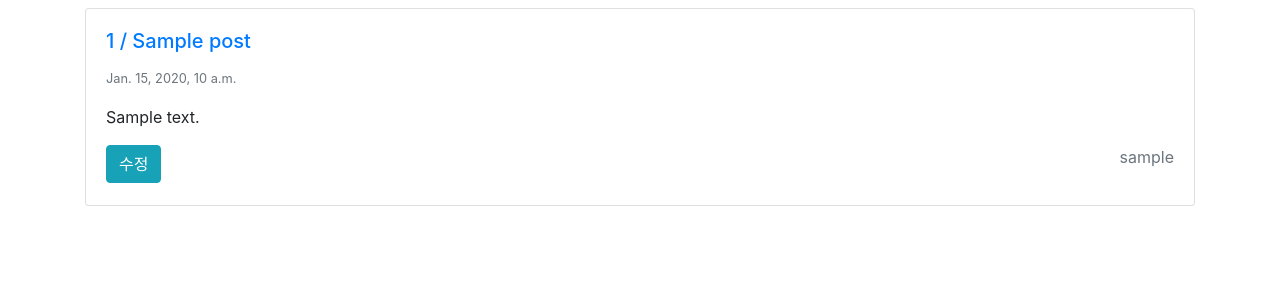
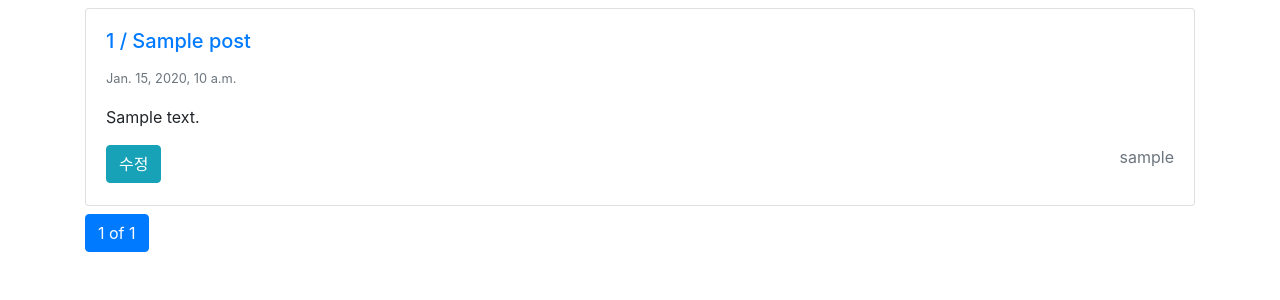
Before and after one commit to DI-Kim/djangogirls-tutorial, a Django app: page /posts/ in a window 1280 px wide. Shown: the part 56-356 px from the top of the page. Run offline with Django 3.2, Linux system fonts and the light colour scheme; tables that the repository leaves empty hold one stand-in row (Sample ...); some libraries are stand-ins or nearby versions.

Commit message:
first version complete

```diff
--- a/app/blog/views.py
+++ b/app/blog/views.py
@@ -1,14 +1,52 @@
 from django.http import HttpResponse, HttpResponseRedirect
 from django.shortcuts import render, redirect
 from django.urls import reverse
+from django.core.paginator import EmptyPage, PageNotAnInteger, Paginator
 
 from .models import Post
 
 def post_list(request):
-    posts = Post.objects.order_by('-created_date')
+    #내가 한 것
+    # post_page = Post.objects.all().order_by('-created_date')
+    # paginator = Paginator(post_page, 5)  # Show 5 contacts per page
+    # page = request.GET.get('page', 1)
+    # cur_posts = paginator.page(page)
+    #강사님이 한 것
+    #생성일자 내림차순으로 정렬된 모든 Post 목록을 5개씩 나눌 paginator객체 생성
+    paginator = Paginator(
+        Post.objects.order_by('-created_date'),
+        5,
+    )
+    #GET parameter로 전달된 'page'의 값을 page변수에 할당
+    # 전달되지 않는다면 none이 할당됨
+    page = request.GET.get('page')
+    try:
+        #page변수가 가진 값에 해당하는 Page를
+        #Paginator에서 가져오기 위해 시도
+        posts = paginator.page(page)
+    except PageNotAnInteger:
+        #page변수가 정수가 아니어서 발생한 예외의 경우
+        posts = paginator.page(1)
+    except EmptyPage:
+        # page변수에 해당하는 Page에 내용이 없는경우
+        # (3페이지 까지만 가능한데 5페이지 호출 등)
+        # -> 무조건 마지막 페이지를 가져옴
+        posts = paginator.page(paginator.num_pages)
+
+    # 1. request.GET 에 'page'값이 전달됨
+    # 2. 전체 Post QuerySet을 사용해서 Paginator인스턴스를 생성, paginator변수에 할당
+    # 3. Paginator인스턴스의 '.page()'메서드를 호출, 호출 인수에 GET요청에 전달된 'page'값을 사용
+    # 4. .page()메서드 호출 결과를 cur_posts변수에 할당 (Page Instance)
+    # 5. posts변수를 템플릿으로 전달
+    # 6. Page Instance는 QuerySet과 같이 순회가능한 객체이며, 순회시 각 루프마다 해당 Post Instance를 돌려줌
+    #     post_list.html에서 해당 객체를 순회하도록 탬플릿을 구현
+    # 7. 템플릿에 '이전', '<현재페이지객체>', '다음' 링크를 생성
+
+    #이것때문에 씹혀서 내용이 제대로 안나왔음.
+    # posts = Post.objects.order_by('-created_date')
     context = {
         'posts': posts,
-        # 'titles': titles
+        # 'cur_posts': cur_posts
     }
     return render(request, 'blog/post_list.html', context)
 
--- a/app/templates/blog/post_list.html
+++ b/app/templates/blog/post_list.html
@@ -18,4 +18,70 @@
     </div>
     {% endfor %}
 
+    <nav>
+        <ul class="pagination">
+            {% if posts.has_previous %}
+            <li class="page-item">
+                <a href="?page={{ posts.previous_page_number }}"
+                   class="page-linke">이전</a>
+            </li>
+            {% endif %}
+            <li class="page-item active">
+                <span class="page-link">
+                    {{ posts.number }} of {{ posts.paginator.num_pages }}
+                </span>
+            </li>
+            {% if posts.has_next %}
+            <li class="page-item">
+                <a href="?page={{ posts.next_page_number }}"
+                   class="page-link">다음</a>
+            </li>
+            {% endif %}
+        </ul>
+    </nav>
+
+
+
+
+
+
+
+<!--내가 한 것 !!!!!!!!!!!!!!!!!!!!!!!!!!!!-->
+    <!--{% for cur_post in cur_posts %}-->
+        <!--&lt;!&ndash;{# Each "cur_post" is a Cur_post model object. #}&ndash;&gt;-->
+        <!--&lt;!&ndash;{{ cur_post.full_name|upper }}&ndash;&gt;-->
+    <!--<div class="card mb-2">-->
+        <!--<div class="card-body">-->
+            <!--<h5 class="card-title"><a href="{% url 'post-detail' pk=cur_post.pk %}">{{ cur_post.pk }} / {{ cur_post.title }}</a></h5>-->
+            <!--<p class="card-text"><small class="text-muted">{{ cur_post.created_date }}</small></p>-->
+            <!--<p class="card-text">{{ cur_post.text|linebreaksbr|truncatechars:200 }}</p>-->
+
+            <!--<div>-->
+                <!--<div class="post-btn-container float-left">-->
+                    <!--<a href="{% url 'post-update' pk=cur_post.pk %}" class="btn btn-info">수정</a>-->
+                <!--</div>-->
+                <!--<p class="text-right text-muted">{{ cur_post.author }}</p>-->
+            <!--</div>-->
+        <!--</div>-->
+    <!--</div>-->
+    <!--{% endfor %}-->
+
+    <!--<div class="pagination mb-2">-->
+        <!--<span class="step-links mx-auto">-->
+            <!--{% if cur_posts.has_previous %}-->
+                <!--<a href="?page=1">&laquo; first</a>-->
+                <!--<a href="?page={{ cur_posts.previous_page_number }}">prev.</a>-->
+            <!--{% endif %}-->
+
+            <!--<span class="current">-->
+                <!--{{ cur_posts.number }} of {{ cur_posts.paginator.num_pages }}-->
+            <!--</span>-->
+
+            <!--{% if cur_posts.has_next %}-->
+                <!--<a href="?page={{ cur_posts.next_page_number }}">next</a>-->
+                <!--<a href="?page={{ cur_posts.paginator.num_pages }}">last &raquo;</a>-->
+            <!--{% endif %}-->
+        <!--</span>-->
+    <!--</div>-->
+
 {% endblock %}
```
